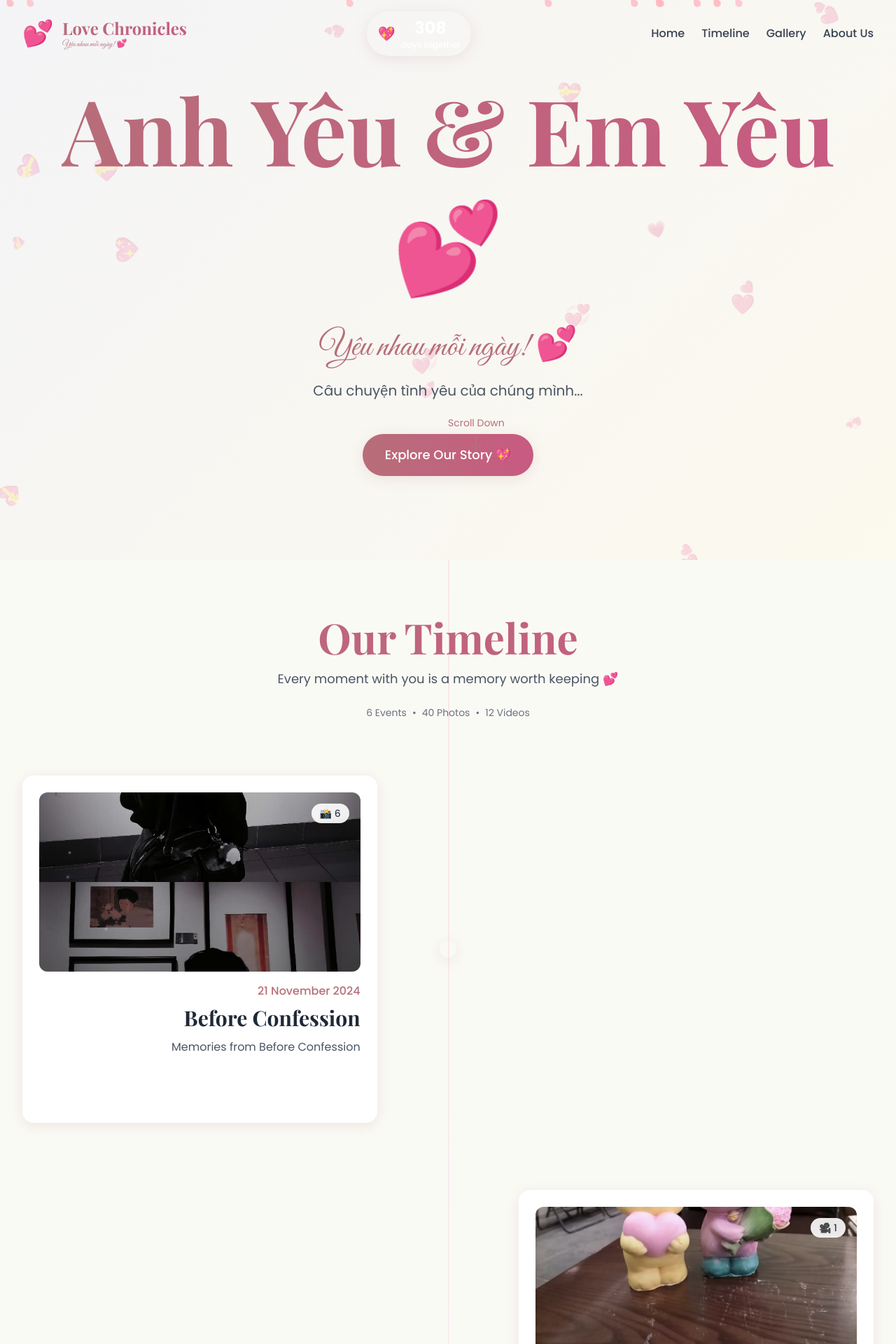
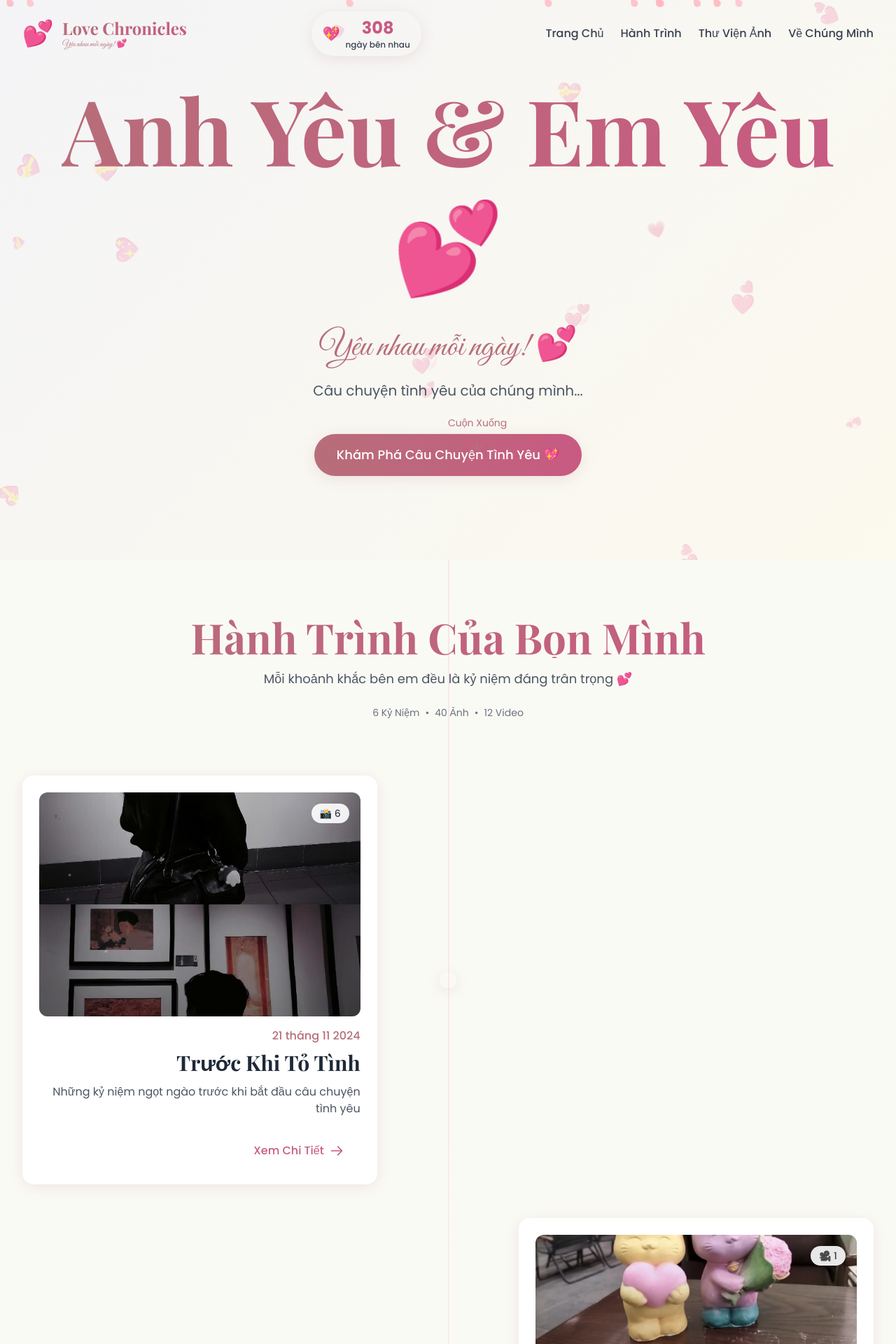
Before and after one commit to VictorAurelius/20XX-Love-Chronicles, a Next.js app: page / in a window 1280 px wide. Shown: the top 1920 px of the page at 70% size. Built offline with nearby package versions, Linux system fonts and the light colour scheme; a web font is replaced by a local one.

Commit message:
feat: all vietnamese

```diff
--- a/src/components/EventDetail.tsx
+++ b/src/components/EventDetail.tsx
@@ -89,7 +89,7 @@ export default function EventDetail({ event }: EventDetailProps) {
             >
               <path d="M10 19l-7-7m0 0l7-7m-7 7h18"></path>
             </svg>
-            Back to Timeline
+            Quay Lại Hành Trình
           </Link>
 
           {/* Event info */}
@@ -112,13 +112,13 @@ export default function EventDetail({ event }: EventDetailProps) {
               {event.mediaCount.images > 0 && (
                 <span className="flex items-center gap-2">
                   <span className="text-2xl">📸</span>
-                  {event.mediaCount.images} Photos
+                  {event.mediaCount.images} Ảnh
                 </span>
               )}
               {event.mediaCount.videos > 0 && (
                 <span className="flex items-center gap-2">
                   <span className="text-2xl">🎥</span>
-                  {event.mediaCount.videos} Videos
+                  {event.mediaCount.videos} Video
                 </span>
               )}
             </div>
@@ -131,7 +131,7 @@ export default function EventDetail({ event }: EventDetailProps) {
         <section className="py-16">
           <div className="container-custom">
             <h2 className="text-3xl md:text-4xl font-heading font-bold text-gray-800 mb-8 text-center">
-              Photos 📸
+              Ảnh 📸
             </h2>
 
             {isDailyMemories ? (
@@ -199,7 +199,7 @@ export default function EventDetail({ event }: EventDetailProps) {
         <section className="py-16 bg-romantic-softGray">
           <div className="container-custom">
             <h2 className="text-3xl md:text-4xl font-heading font-bold text-gray-800 mb-8 text-center">
-              Videos 🎥
+              Video 🎥
             </h2>
 
             <div className="max-w-2xl mx-auto">
@@ -255,7 +255,7 @@ export default function EventDetail({ event }: EventDetailProps) {
                   <path d="M10 19l-7-7m0 0l7-7m-7 7h18"></path>
                 </svg>
                 <div className="text-left">
-                  <p className="text-xs text-gray-500">Previous</p>
+                  <p className="text-xs text-gray-500">Trước</p>
                   <p className="font-semibold text-gray-800">{prevEvent.title}</p>
                 </div>
               </Link>
@@ -269,7 +269,7 @@ export default function EventDetail({ event }: EventDetailProps) {
                 className="flex items-center gap-3 p-4 rounded-xl bg-white shadow-romantic hover:shadow-romantic-lg transition-all duration-300 hover:scale-105 group"
               >
                 <div className="text-right">
-                  <p className="text-xs text-gray-500">Next</p>
+                  <p className="text-xs text-gray-500">Tiếp</p>
                   <p className="font-semibold text-gray-800">{nextEvent.title}</p>
                 </div>
                 <svg
--- a/src/components/Header.tsx
+++ b/src/components/Header.tsx
@@ -25,10 +25,10 @@ export default function Header() {
   }, []);
 
   const navLinks = [
-    { href: '/', label: 'Home' },
-    { href: '/timeline', label: 'Timeline' },
-    { href: '/gallery', label: 'Gallery' },
-    { href: '/about', label: 'About Us' },
+    { href: '/', label: 'Trang Chủ' },
+    { href: '/timeline', label: 'Hành Trình' },
+    { href: '/gallery', label: 'Thư Viện Ảnh' },
+    { href: '/about', label: 'Về Chúng Mình' },
   ];
 
   return (
@@ -55,11 +55,11 @@ export default function Header() {
           </Link>
 
           {/* Love Counter - Desktop */}
-          <div className="hidden md:flex items-center space-x-2 px-4 py-2 rounded-full bg-gradient-romantic-1 text-white shadow-romantic">
+          <div className="hidden md:flex items-center space-x-2 px-4 py-2 rounded-full bg-gradient-romantic-1 shadow-romantic">
             <span className="text-xl">💖</span>
             <div className="text-center">
-              <p className="text-2xl font-bold">{loveDays}</p>
-              <p className="text-xs font-medium">days together</p>
+              <p className="text-2xl font-bold text-romantic-deepRose">{loveDays}</p>
+              <p className="text-xs font-medium text-gray-700">ngày bên nhau</p>
             </div>
           </div>
 
@@ -105,11 +105,11 @@ export default function Header() {
         {isMenuOpen && (
           <div className="md:hidden mt-4 py-4 space-y-4 animate-fade-in">
             {/* Love Counter - Mobile */}
-            <div className="flex items-center justify-center space-x-2 px-4 py-3 rounded-full bg-gradient-romantic-1 text-white shadow-romantic">
+            <div className="flex items-center justify-center space-x-2 px-4 py-3 rounded-full bg-gradient-romantic-1 shadow-romantic">
               <span className="text-xl">💖</span>
               <div className="text-center">
-                <p className="text-2xl font-bold">{loveDays}</p>
-                <p className="text-xs font-medium">days together</p>
+                <p className="text-2xl font-bold text-romantic-deepRose">{loveDays}</p>
+                <p className="text-xs font-medium text-gray-700">ngày bên nhau</p>
               </div>
             </div>
 
--- a/src/components/Hero.tsx
+++ b/src/components/Hero.tsx
@@ -127,7 +127,7 @@ export default function Hero() {
           variants={itemVariants}
           className="text-lg md:text-xl text-gray-600 max-w-2xl mx-auto mb-12"
         >
-          {coupleInfo.couple.relationship.description || "A beautiful timeline of our journey together, filled with love, laughter, and unforgettable memories."}
+          {coupleInfo.couple.relationship.description || "Hành trình tình yêu của chúng mình, đầy ắp những khoảnh khắc ngọt ngào và kỷ niệm đáng nhớ."}
         </motion.p>
 
         {/* CTA Button */}
@@ -138,7 +138,7 @@ export default function Hero() {
             whileHover={{ scale: 1.05 }}
             whileTap={{ scale: 0.95 }}
           >
-            Explore Our Story 💖
+            Khám Phá Câu Chuyện Tình Yêu 💖
           </motion.a>
         </motion.div>
 
@@ -155,7 +155,7 @@ export default function Hero() {
           }}
         >
           <div className="flex flex-col items-center text-romantic-rose">
-            <span className="text-sm mb-2">Scroll Down</span>
+            <span className="text-sm mb-2">Cuộn Xuống</span>
             <svg
               className="w-6 h-6"
               fill="none"
--- a/src/components/Timeline.tsx
+++ b/src/components/Timeline.tsx
@@ -56,7 +56,7 @@ function TimelineCard({ event, index }: { event: TimelineEvent; index: number })
       variants={cardVariants}
       initial="hidden"
       animate={inView ? 'visible' : 'hidden'}
-      className={`flex items-center gap-8 mb-16 md:mb-24 ${
+      className={`flex items-center gap-8 mb-8 md:mb-12 ${
         isLeft ? 'md:flex-row' : 'md:flex-row-reverse'
       } flex-col`}
     >
@@ -76,7 +76,7 @@ function TimelineCard({ event, index }: { event: TimelineEvent; index: number })
           whileHover={{ scale: 1.02 }}
         >
           {/* Cover image */}
-          <div className="relative w-full h-64 rounded-xl overflow-hidden mb-4 bg-romantic-softGray">
+          <div className="relative w-full h-72 md:h-80 rounded-xl overflow-hidden mb-4 bg-romantic-softGray">
             <Image
               src={coverImage}
               alt={event.title}
@@ -117,9 +117,9 @@ function TimelineCard({ event, index }: { event: TimelineEvent; index: number })
           {/* View details button */}
           <Link
             href={`/event/${event.id}`}
-            className="inline-flex items-center gap-2 px-6 py-3 rounded-full bg-gradient-romantic-1 text-white font-medium hover:shadow-romantic-lg transition-all duration-300 hover:scale-105"
+            className="inline-flex items-center gap-2 px-6 py-3 rounded-full bg-gradient-romantic-1 text-romantic-deepRose font-medium hover:shadow-romantic-lg transition-all duration-300 hover:scale-105"
           >
-            View Details
+            Xem Chi Tiết
             <svg
               className="w-5 h-5"
               fill="none"
@@ -159,17 +159,17 @@ export default function Timeline() {
           transition={{ duration: 0.6 }}
         >
           <h2 className="text-5xl md:text-6xl font-heading font-bold text-gradient-romantic mb-4">
-            Our Timeline
+            Hành Trình Của Bọn Mình
           </h2>
           <p className="text-lg text-gray-600 max-w-2xl mx-auto">
-            Every moment with you is a memory worth keeping 💕
+            Mỗi khoảnh khắc bên em đều là kỷ niệm đáng trân trọng 💕
           </p>
           <div className="mt-6 flex items-center justify-center gap-2 text-sm text-gray-500">
-            <span>{events.length} Events</span>
+            <span>{events.length} Kỷ Niệm</span>
             <span>•</span>
-            <span>{events.reduce((sum, e) => sum + e.mediaCount.images, 0)} Photos</span>
+            <span>{events.reduce((sum, e) => sum + e.mediaCount.images, 0)} Ảnh</span>
             <span>•</span>
-            <span>{events.reduce((sum, e) => sum + e.mediaCount.videos, 0)} Videos</span>
+            <span>{events.reduce((sum, e) => sum + e.mediaCount.videos, 0)} Video</span>
           </div>
         </motion.div>
 
@@ -192,7 +192,7 @@ export default function Timeline() {
             💕
           </div>
           <p className="mt-4 text-romantic-rose font-accent text-2xl">
-            To be continued...
+            Câu chuyện tình yêu vẫn tiếp diễn...
           </p>
         </motion.div>
       </div>
--- a/src/data/timeline-data.json
+++ b/src/data/timeline-data.json
@@ -1,12 +1,12 @@
 {
-  "generated": "2025-11-24T07:56:01.683Z",
+  "generated": "2025-11-24T08:32:36.879Z",
   "count": 6,
   "timeline": [
     {
       "id": "before-confession",
       "date": "2024-11-21",
-      "title": "Before Confession",
-      "description": "Memories from Before Confession",
+      "title": "Trước Khi Tỏ Tình",
+      "description": "Những kỷ niệm ngọt ngào trước khi bắt đầu câu chuyện tình yêu",
       "location": "",
       "folder": "2024-11-21_before-confession",
       "mediaCount": {
@@ -21,8 +21,8 @@
     {
       "id": "confession-day",
       "date": "2025-01-20",
-      "title": "Confession Day",
-      "description": "Memories from Confession Day",
+      "title": "Ngày Tỏ Tình",
+      "description": "Ngày đặc biệt đánh dấu khởi đầu của tình yêu chúng mình",
       "location": "",
       "folder": "2025-01-20_confession-day",
       "mediaCount": {
@@ -37,8 +37,8 @@
     {
       "id": "daily-memories",
       "date": "2025-03-01",
-      "title": "Daily Memories",
-      "description": "Memories from Daily Memories",
+      "title": "Kỷ Niệm Đời Thường",
+      "description": "Những khoảnh khắc bình yên và hạnh phúc trong cuộc sống mỗi ngày",
       "location": "",
       "folder": "2025-03-01_daily-memories",
       "mediaCount": {
@@ -53,8 +53,8 @@
     {
       "id": "boyfriend-birthday",
       "date": "2025-09-30",
-      "title": "Boyfriend Birthday",
-      "description": "Memories from Boyfriend Birthday",
+      "title": "Sinh Nhật Bạn Trai",
+      "description": "Ngày sinh nhật đặc biệt của anh yêu, đầy ắp tiếng cười và hạnh phúc",
       "location": "",
       "folder": "2025-09-30_boyfriend-birthday",
       "mediaCount": {
@@ -69,8 +69,8 @@
     {
       "id": "trip-ninh-binh",
       "date": "2025-11-01",
-      "title": "Trip Ninh Binh",
-      "description": "Memories from Trip Ninh Binh",
+      "title": "Du Lịch Ninh Bình",
+      "description": "Chuyến đi du lịch đầu tiên của hai đứa, khám phá vẻ đẹp Ninh Bình",
       "location": "",
       "folder": "2025-11-01_trip-ninh-binh",
       "mediaCount": {
@@ -85,8 +85,8 @@
     {
       "id": "girlfriend-birthday",
       "date": "2025-12-10",
-      "title": "Girlfriend Birthday",
-      "description": "Memories from Girlfriend Birthday",
+      "title": "Sinh Nhật Bạn Gái",
+      "description": "Ngày sinh nhật của em yêu, ngày đặc biệt để anh trao trọn yêu thương",
       "location": "",
       "folder": "2025-12-10_girlfriend-birthday",
       "mediaCount": {
--- a/src/lib/date-utils.ts
+++ b/src/lib/date-utils.ts
@@ -1,4 +1,5 @@
 import { differenceInDays, format, parseISO } from 'date-fns';
+import { vi } from 'date-fns/locale';
 
 /**
  * Calculate the number of days between two dates
@@ -14,7 +15,7 @@ export function getDaysSince(startDate: string): number {
  */
 export function formatDate(dateString: string, formatString: string = 'dd/MM/yyyy'): string {
   const date = parseISO(dateString);
-  return format(date, formatString);
+  return format(date, formatString, { locale: vi });
 }
 
 /**
@@ -50,7 +51,7 @@ export function getDaysUntil(eventDate: string): number {
  * Format days count to display string
  */
 export function formatDaysCount(days: number): string {
-  if (days === 0) return 'Today!';
-  if (days === 1) return '1 day';
-  return `${days} days`;
+  if (days === 0) return 'Hôm nay!';
+  if (days === 1) return '1 ngày';
+  return `${days} ngày`;
 }
```
Also changed, not shown: scripts/action-1.md (+8 -0 lines).
